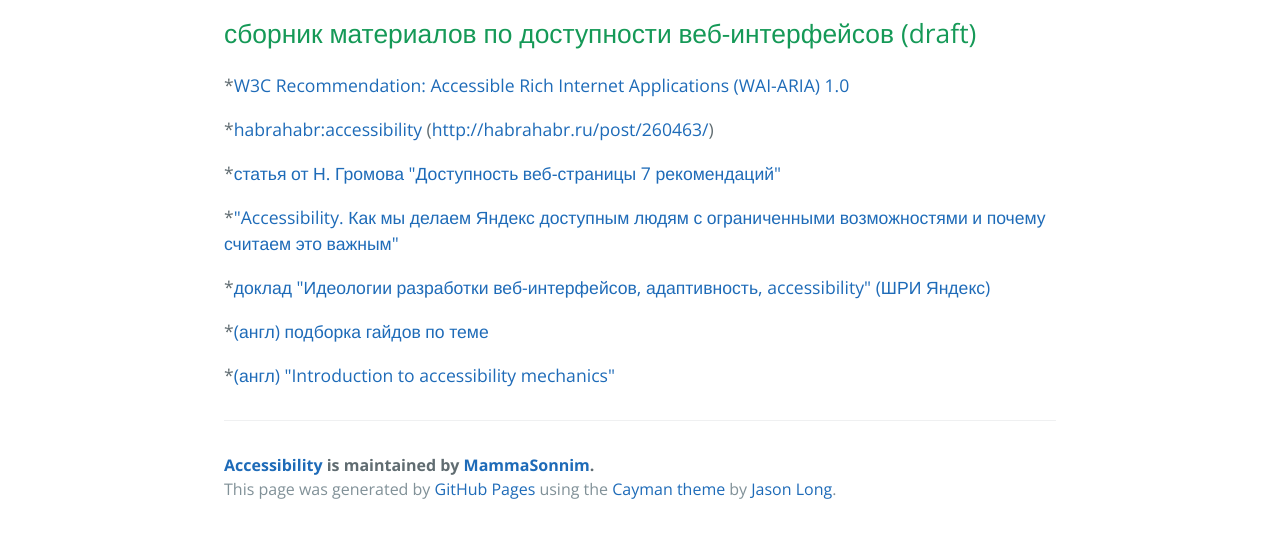
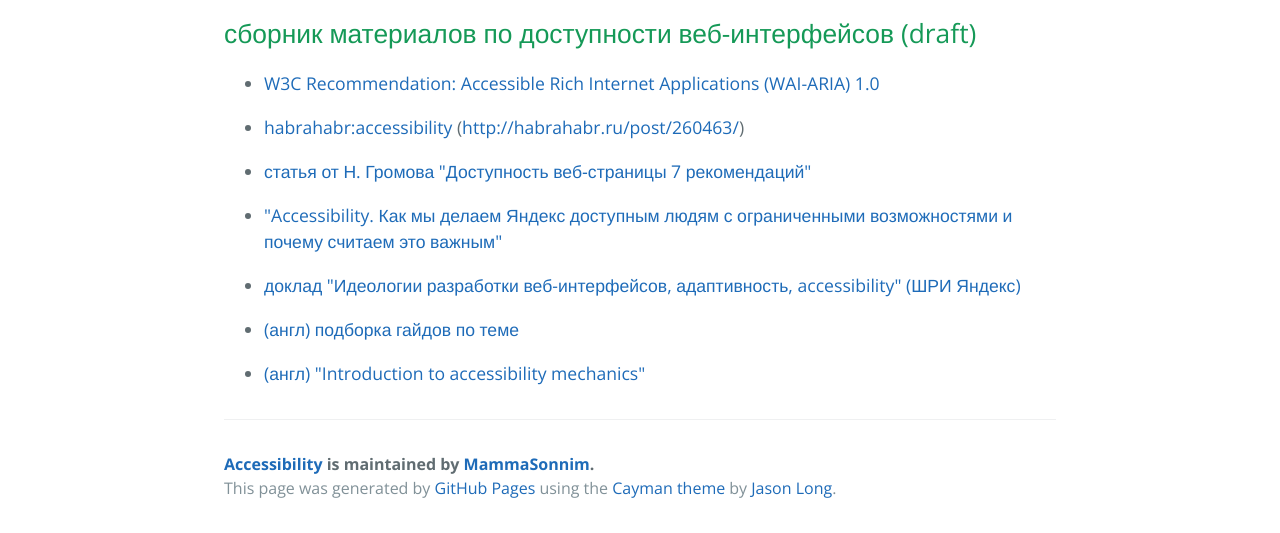
Before and after one commit to MammaSonnim/Accessability, a plain HTML site: page index.html in a window 1280 px wide. Shown: the part 485-1018 px from the top of the page. Drawn offline with nearby package versions, Linux system fonts and the light colour scheme.

Commit message:
Update index.html

```diff
--- a/index.html
+++ b/index.html
@@ -24,22 +24,21 @@
 
 <h2>
 <a id="сборник-материалов-по-доступности-веб-интерфейсов-draft" class="anchor" href="#%D1%81%D0%B1%D0%BE%D1%80%D0%BD%D0%B8%D0%BA-%D0%BC%D0%B0%D1%82%D0%B5%D1%80%D0%B8%D0%B0%D0%BB%D0%BE%D0%B2-%D0%BF%D0%BE-%D0%B4%D0%BE%D1%81%D1%82%D1%83%D0%BF%D0%BD%D0%BE%D1%81%D1%82%D0%B8-%D0%B2%D0%B5%D0%B1-%D0%B8%D0%BD%D1%82%D0%B5%D1%80%D1%84%D0%B5%D0%B9%D1%81%D0%BE%D0%B2-draft" aria-hidden="true"><span class="octicon octicon-link"></span></a>сборник материалов по доступности веб-интерфейсов (draft)</h2>
-
-<p>*<a href="http://www.w3.org/TR/wai-aria/">W3C Recommendation: Accessible Rich Internet Applications (WAI-ARIA) 1.0</a></p>
-
-<p>*<a href="http://habrahabr.ru/hub/accessibility/">habrahabr:accessibility</a>
-(<a href="http://habrahabr.ru/post/260463/">http://habrahabr.ru/post/260463/</a>)</p>
-
-<p>*<a href="http://nicothin.ru/page/dostupnost-veb-stranicy">статья от Н. Громова "Доступность веб‑страницы
-7 рекомендаций"</a></p>
-
-<p>*<a href="http://habrahabr.ru/company/yandex/blog/258477/">"Accessibility. Как мы делаем Яндекс доступным людям с ограниченными возможностями и почему считаем это важным"</a></p>
-
-<p>*<a href="https://events.yandex.ru/lib/talks/1500/">доклад "Идеологии разработки веб-интерфейсов, адаптивность, accessibility" (ШРИ Яндекс)</a></p>
-
-<p>*<a href="https://pages.18f.gov/accessibility/">(англ) подборка гайдов по теме</a> </p>
-
-<p>*<a href="https://vimeo.com/141249792">(англ) "Introduction to accessibility mechanics"</a></p>
+<ul>
+  <li><p><a href="http://www.w3.org/TR/wai-aria/">W3C Recommendation: Accessible Rich Internet Applications (WAI-ARIA) 1.0</a></p></li>
+  <li><p><a href="http://habrahabr.ru/hub/accessibility/">habrahabr:accessibility</a>
+(<a href="http://habrahabr.ru/post/260463/">http://habrahabr.ru/post/260463/</a>)</p></li>
+  <li><p><a href="http://nicothin.ru/page/dostupnost-veb-stranicy">статья от Н. Громова "Доступность веб‑страницы
+7 рекомендаций"</a></p></li>
+  <li><p><a href="http://habrahabr.ru/company/yandex/blog/258477/">"Accessibility. Как мы делаем Яндекс доступным людям с ограниченными возможностями и почему считаем это важным"</a></p>
+</li>
+  <li><p><a href="https://events.yandex.ru/lib/talks/1500/">доклад "Идеологии разработки веб-интерфейсов, адаптивность, accessibility" (ШРИ Яндекс)</a></p>
+</li>
+  <li><p><a href="https://pages.18f.gov/accessibility/">(англ) подборка гайдов по теме</a> </p>
+</li>
+  <li><p><a href="https://vimeo.com/141249792">(англ) "Introduction to accessibility mechanics"</a></p>
+</li>
+</ul>
 
       <footer class="site-footer">
         <span class="site-footer-owner"><a href="https://github.com/MammaSonnim/Accessibility">Accessibility</a> is maintained by <a href="https://github.com/MammaSonnim">MammaSonnim</a>.</span>
```
